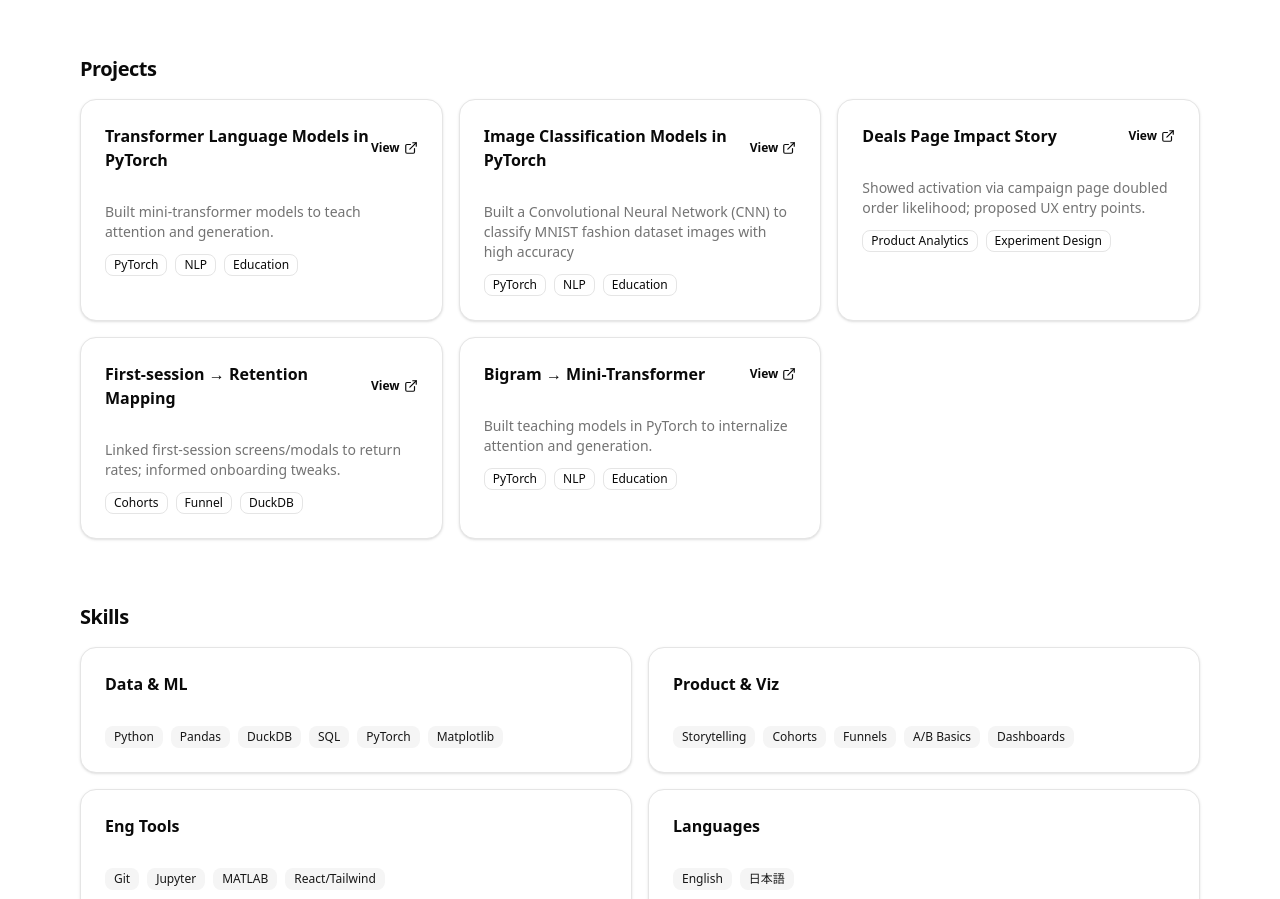
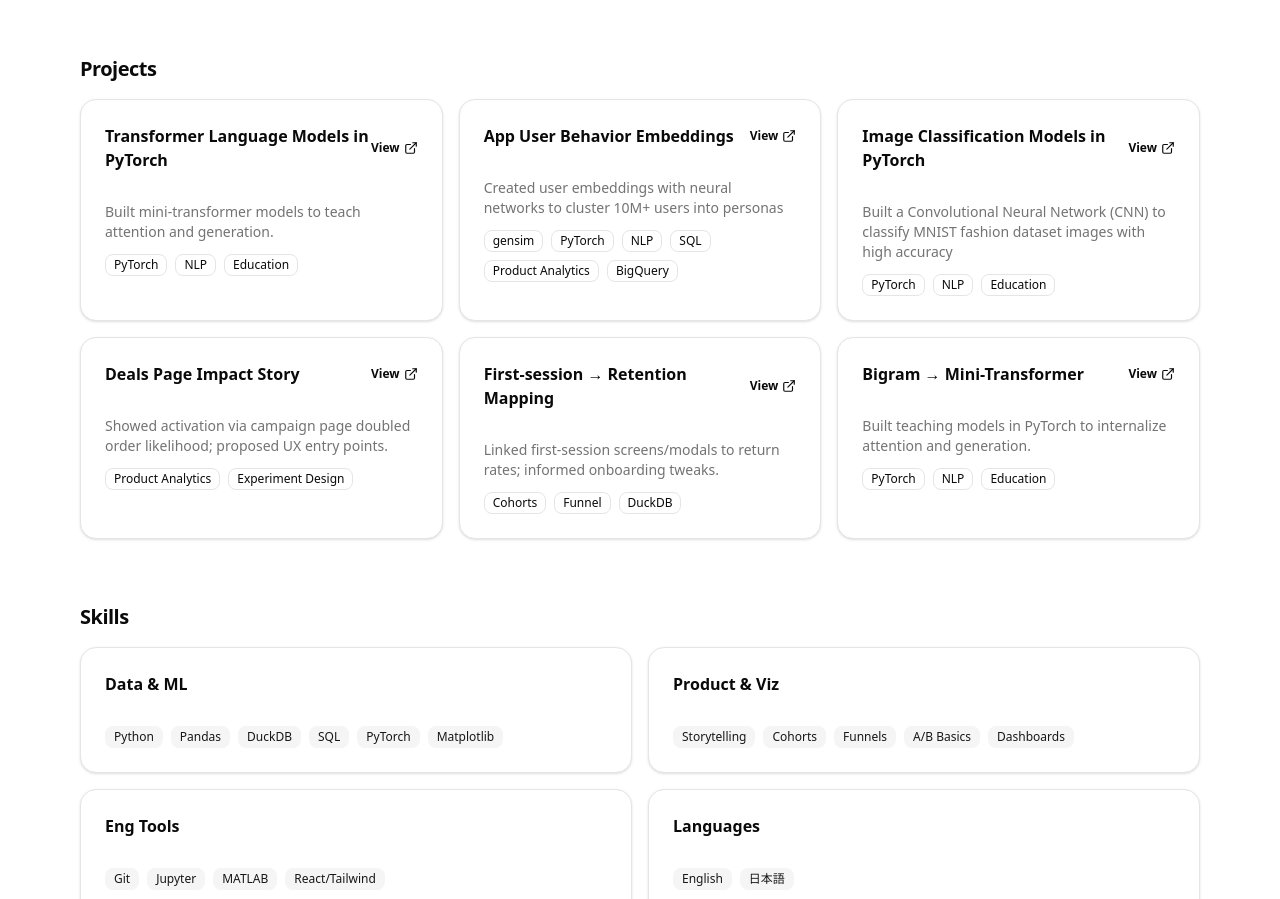
Before and after one commit to watarudishihara/wataruishihara-portfolio, a Next.js app: page / in a window 1280 px wide. Shown: the part 1380-2279 px from the top of the page. Built offline with nearby package versions, Linux system fonts and the light colour scheme.

Commit message:
Add Projects

```diff
--- a/src/components/ui/Portfolio.tsx
+++ b/src/components/ui/Portfolio.tsx
@@ -69,6 +69,12 @@ const PROJECTS = [
         title: "Transformer Language Models in PyTorch",
         blurb: "Built mini-transformer models to teach attention and generation.",
         tags: ["PyTorch", "NLP", "Education"],
+        link: "#"
+    },
+    {
+        title: "App User Behavior Embeddings",
+        blurb: "Created user embeddings with neural networks to cluster 10M+ users into personas",
+        tags: ["gensim", "PyTorch", "NLP","SQL", "Product Analytics", "BigQuery"],
         link: "#"
     },
     {
```
Lines whose indentation alone changed are shown as unchanged.
